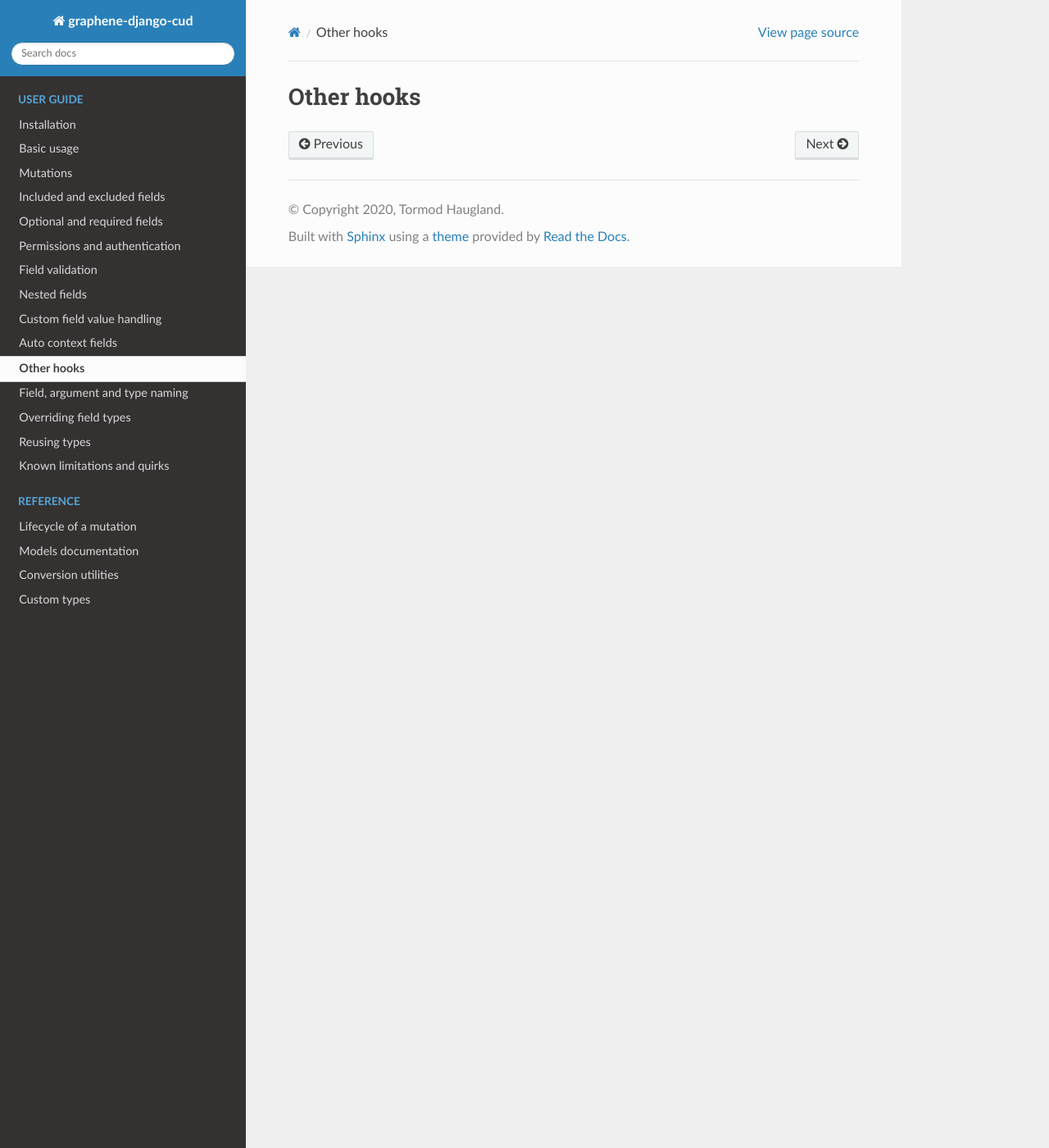
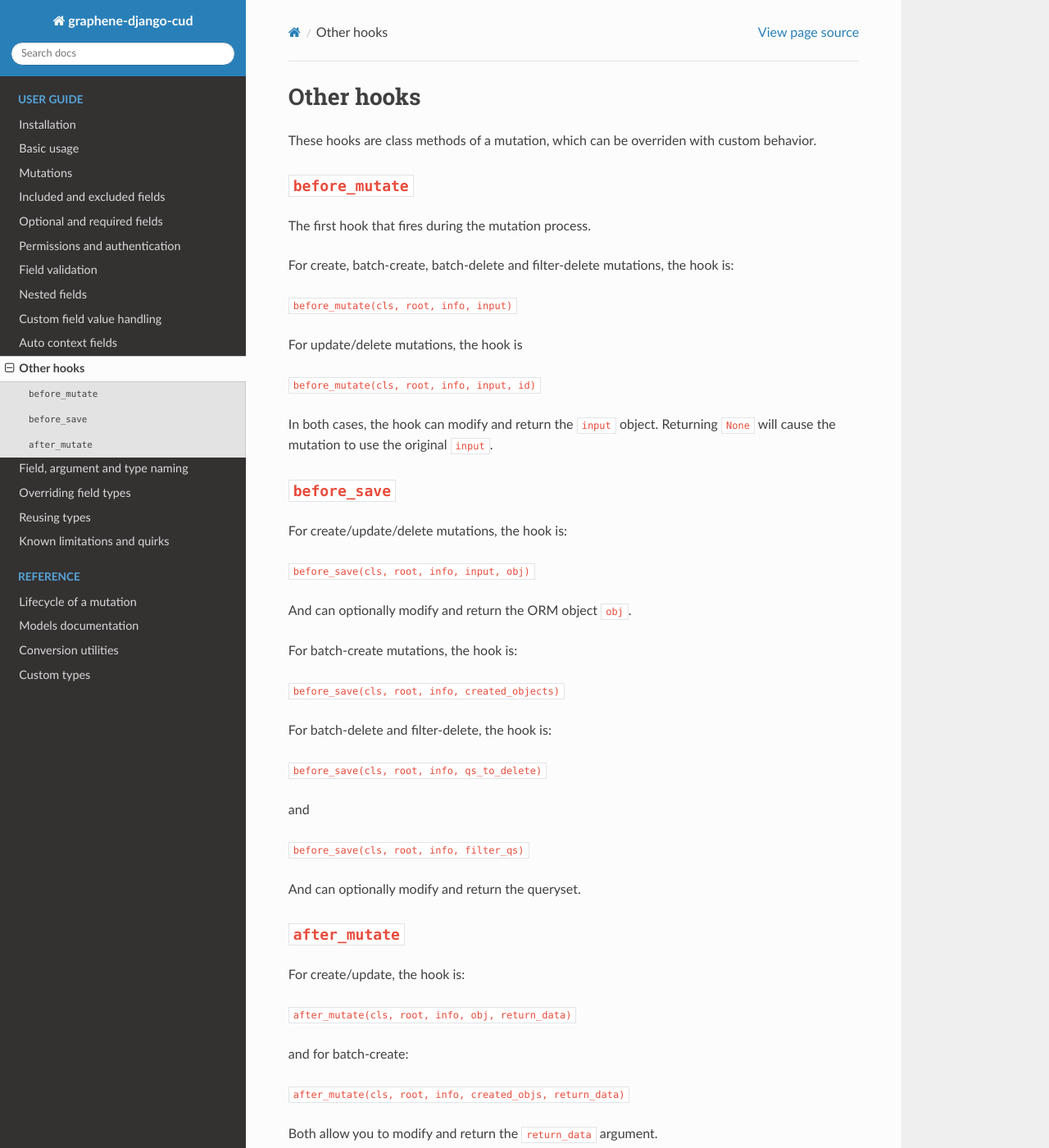
Before and after one commit to tOgg1/graphene-django-cud, a Sphinx documentation site: the page built from docs/guide/other-hooks.rst, in a window 1280 px wide and 1400 px high. Shown: the whole window at 82% size. Built offline with Sphinx 7.4.7 and the Read the Docs theme 2.0.0, drawn with Linux system fonts in a browser that asks for light colours; some of the changed text lies outside the part shown.

Commit message:
Add documentation for hooks.

```diff
--- a/docs/guide/other-hooks.rst
+++ b/docs/guide/other-hooks.rst
@@ -1,3 +1,66 @@
 ====================
 Other hooks
 ====================
+
+These hooks are class methods of a mutation, which can be overriden with custom behavior.
+
+
+``before_mutate``
+-------------------
+
+The first hook that fires during the mutation process.
+
+For create, batch-create, batch-delete and filter-delete mutations, the hook is:
+
+``before_mutate(cls, root, info, input)``
+
+For update/delete mutations, the hook is
+
+``before_mutate(cls, root, info, input, id)``
+
+In both cases, the hook can modify and return the ``input`` object. Returning ``None``
+will cause the mutation to use the original ``input``.
+
+``before_save``
+-------------------
+
+For create/update/delete mutations, the hook is:
+
+``before_save(cls, root, info, input, obj)``
+
+And can optionally modify and return the ORM object ``obj``.
+
+For batch-create mutations, the hook is:
+
+``before_save(cls, root, info, created_objects)``
+
+For batch-delete and filter-delete, the hook is:
+
+``before_save(cls, root, info, qs_to_delete)``
+
+and
+
+``before_save(cls, root, info, filter_qs)``
+
+And can optionally modify and return the queryset.
+
+``after_mutate``
+-------------------
+
+For create/update, the hook is:
+
+``after_mutate(cls, root, info, obj, return_data)``
+
+and for batch-create:
+
+``after_mutate(cls, root, info, created_objs, return_data)``
+
+Both allow you to modify and return the ``return_data`` argument.
+
+For delete, the hook is:
+
+``after_mutate(cls, root, info, deleted_id, found)``
+
+For batch-delete and filter-delete, the hook is:
+
+``after_mutate(cls, root, info, deletion_count, deleted_ids)``
```
